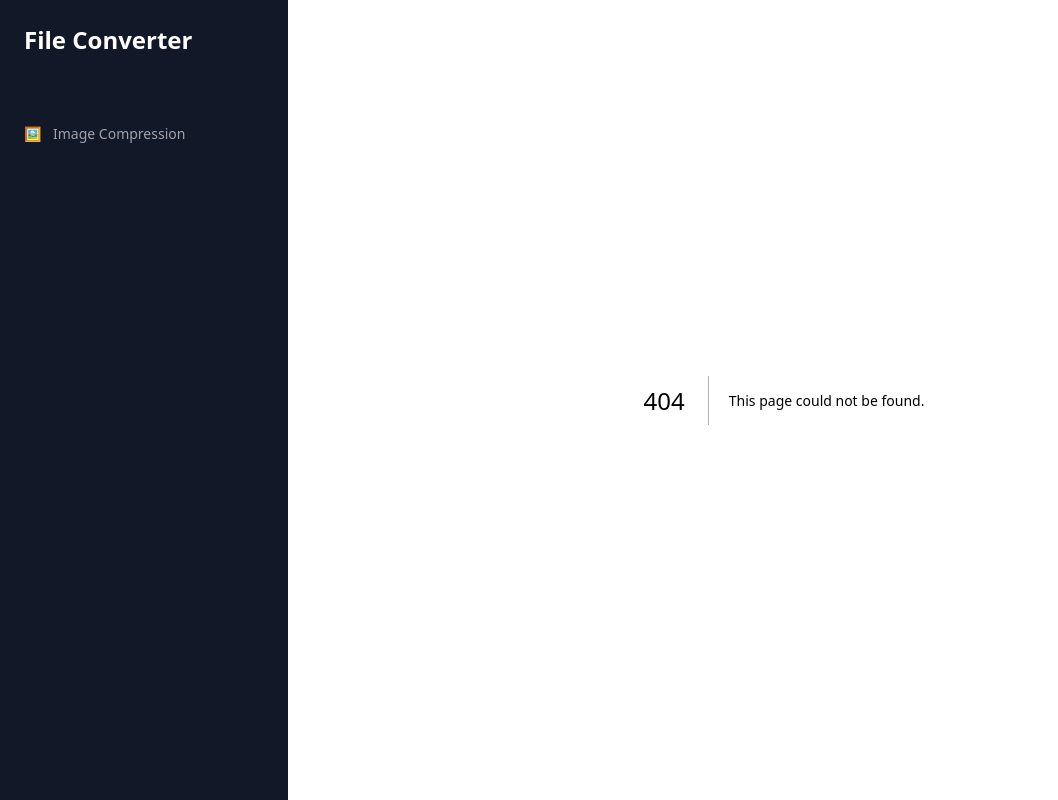
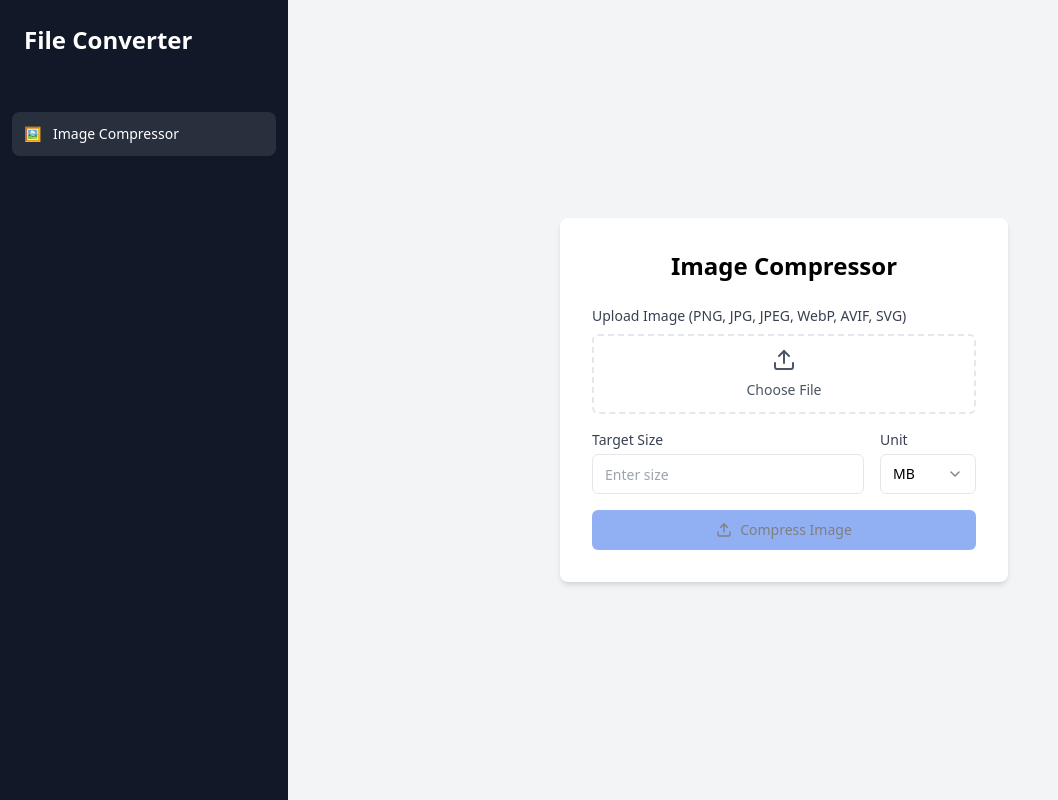
Before and after one commit to shreyashguptas/ConvertShift, a Next.js app in the folder frontend/: page /image-compressor in a window 1280 px wide. Before the commit this address had no page. Shown: the whole page, without its empty margins (0-1058 px from the left). Built offline with nearby package versions, Linux system fonts and the light colour scheme.

Commit message:
Changing page name from compression to compressor

```diff
--- a/frontend/app/image-compression/page.tsx
+++ b/frontend/app/image-compressor/page.tsx
@@ -25,7 +25,7 @@ interface CompressionResult {
   fileName: string
 }
 
-export default function ImageCompression() {
+export default function ImageCompressor() {
   const [file, setFile] = useState<File | null>(null)
   const [outputSize, setOutputSize] = useState<string>('')
   const [sizeUnit, setSizeUnit] = useState<'MB' | 'KB'>('MB')
--- a/frontend/components/layout/sidebar.tsx
+++ b/frontend/components/layout/sidebar.tsx
@@ -6,8 +6,8 @@ import { cn } from '@/lib/utils'
 
 const routes = [
   {
-    label: 'Image Compression',
-    href: '/image-compression',
+    label: 'Image Compressor',
+    href: '/image-compressor',
     icon: '🖼️'
   },
   // Future routes will be added here
```
Also changed, not shown: 2 other files (tests, documents, lock files or other folders).
